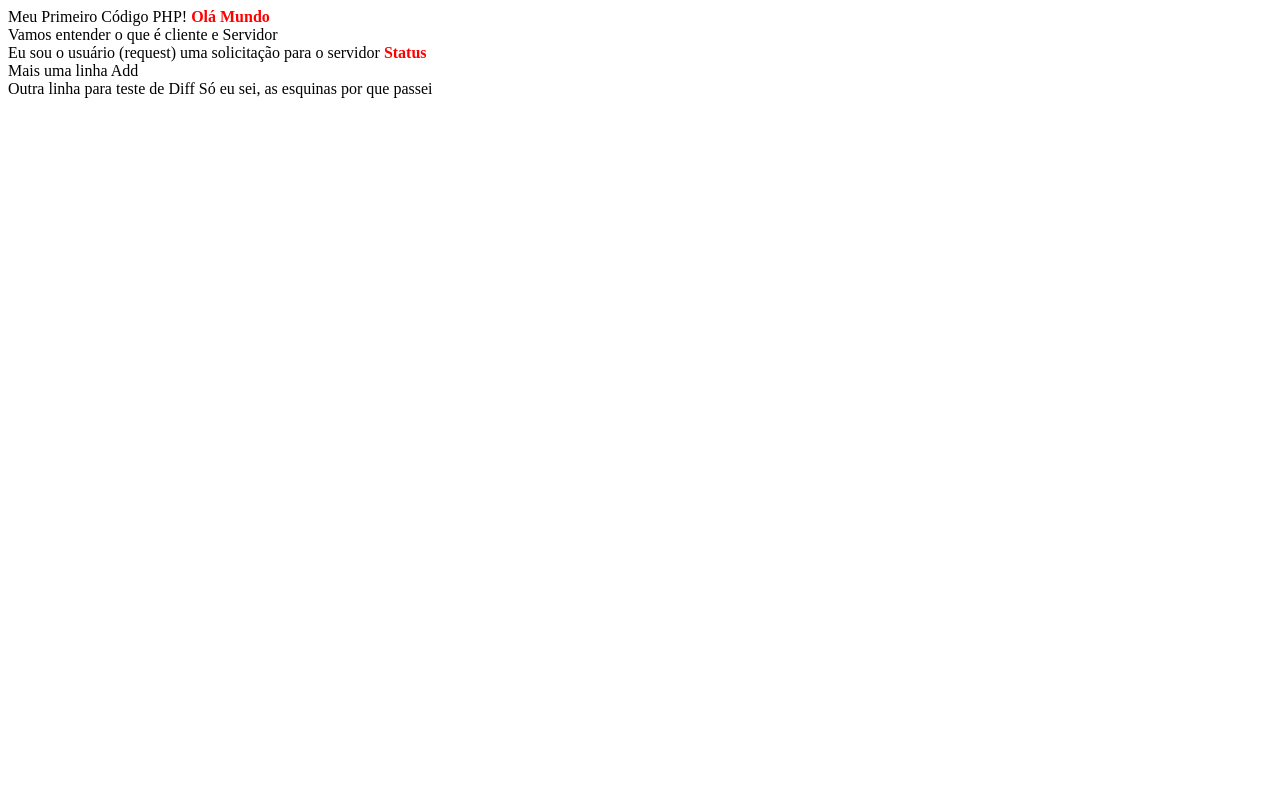
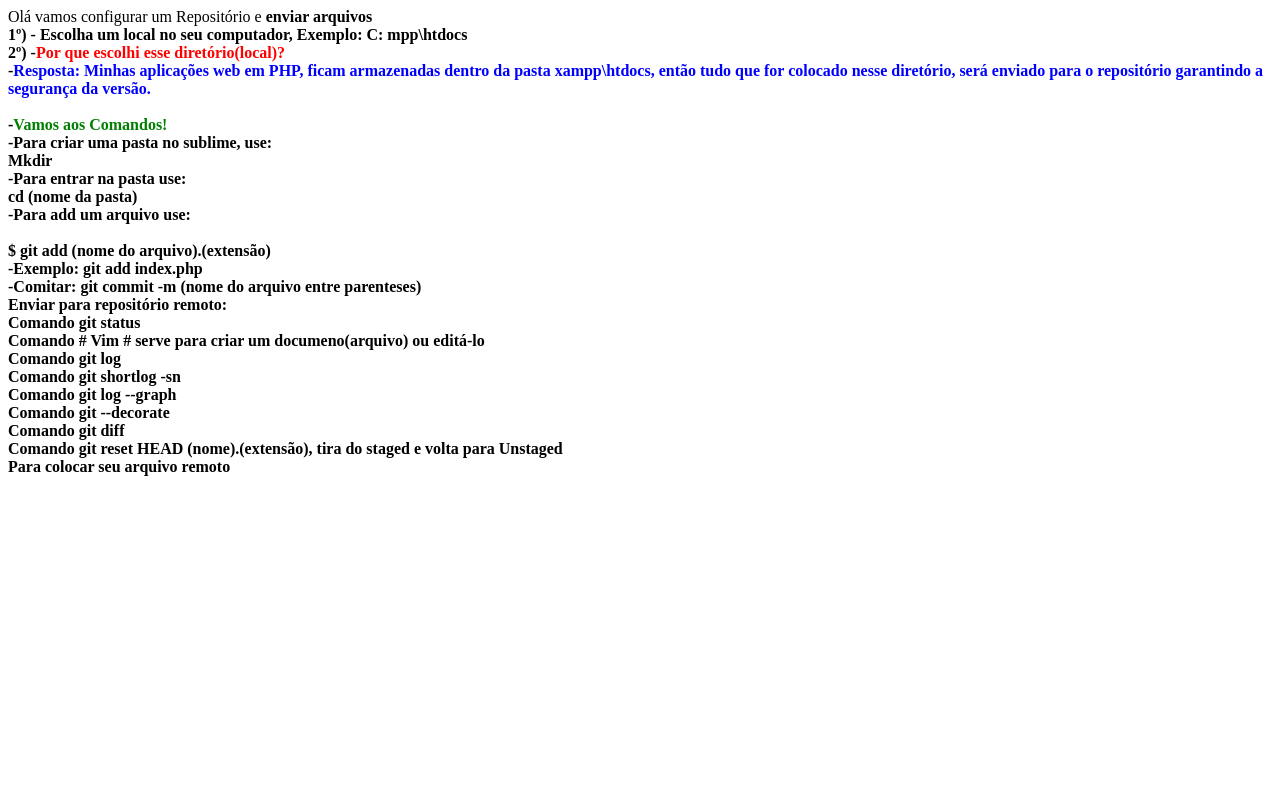
Before and after one commit to RooseveltDorea/Roosevelt, a PHP site: page / in a window 1280 px wide. Run offline with PHP 8.4, Linux system fonts and the light colour scheme.

```diff
--- a/index.php
+++ b/index.php
@@ -1,12 +1,29 @@
 <?php
+//-<b><font color='black'>TEXTO</font></b><br/>
+echo "Olá vamos configurar um Repositório e <Strong>enviar arquivos<Strong/> <br/>";
+echo "1º) - Escolha um local no seu computador, Exemplo: <strong> C:\xampp\htdocs<strong><br/>";
+echo "2º) -<b><font color='#FF0000'>Por que escolhi esse diretório(local)?</font></b><br/>";
+echo "-<b><font color='Blue'>Resposta: Minhas aplicações web em PHP, ficam armazenadas dentro da pasta xampp\htdocs, então tudo que for colocado nesse diretório, será enviado para o repositório garantindo a segurança da versão. </font></b><br/>";
+echo "<br/>";
+echo "-<b><font color='Green'>Vamos aos Comandos!</font></b><br/>";
+echo "-<b><font color='black'>Para criar uma pasta no sublime, use:<br/> Mkdir</font></b><br/>";
+echo "-<b><font color='black'>Para entrar na pasta use: <br/> cd (nome da pasta)</font></b><br/>";
+
+echo "-<b><font color='black'>Para add um arquivo use:<br/>
+<br/>$ git add (nome do arquivo).(extensão)
+<br/>-Exemplo: git add index.php
+<br/>-Comitar: git commit -m (nome do arquivo entre parenteses)
+<br/>Enviar para repositório remoto:
+<br/>Comando git status
+<br/>Comando # Vim # serve para criar um documeno(arquivo) ou editá-lo
+<br/>Comando git log
+<br/>Comando git shortlog -sn
+<br/>Comando git log --graph
+<br/>Comando git --decorate
+<br/>Comando git diff
+<br/>Comando git reset HEAD (nome).(extensão), tira do staged e volta para Unstaged
+<br/>Para colocar seu arquivo remoto
+<br/></font></b><br/>";
 
 
-echo "Meu Primeiro Código PHP! <Strong><b><font color='#FF0000'>Olá Mundo</Strong></font></b><br/>"
-;
-echo "Vamos entender o que é cliente e Servidor<br />";
-echo " <color='DFDFDF'> Eu sou o usuário (request) uma solicitação para o servidor";
-echo "<b><font color='#FF0000'> Status </font></b><br/>";
-Echo "Mais uma linha Add <br/>";
-echo "Outra linha para teste de Diff";
-echo " Só eu sei, as esquinas por que passei";
 ?>
```
Also changed, not shown: Readme.md.
